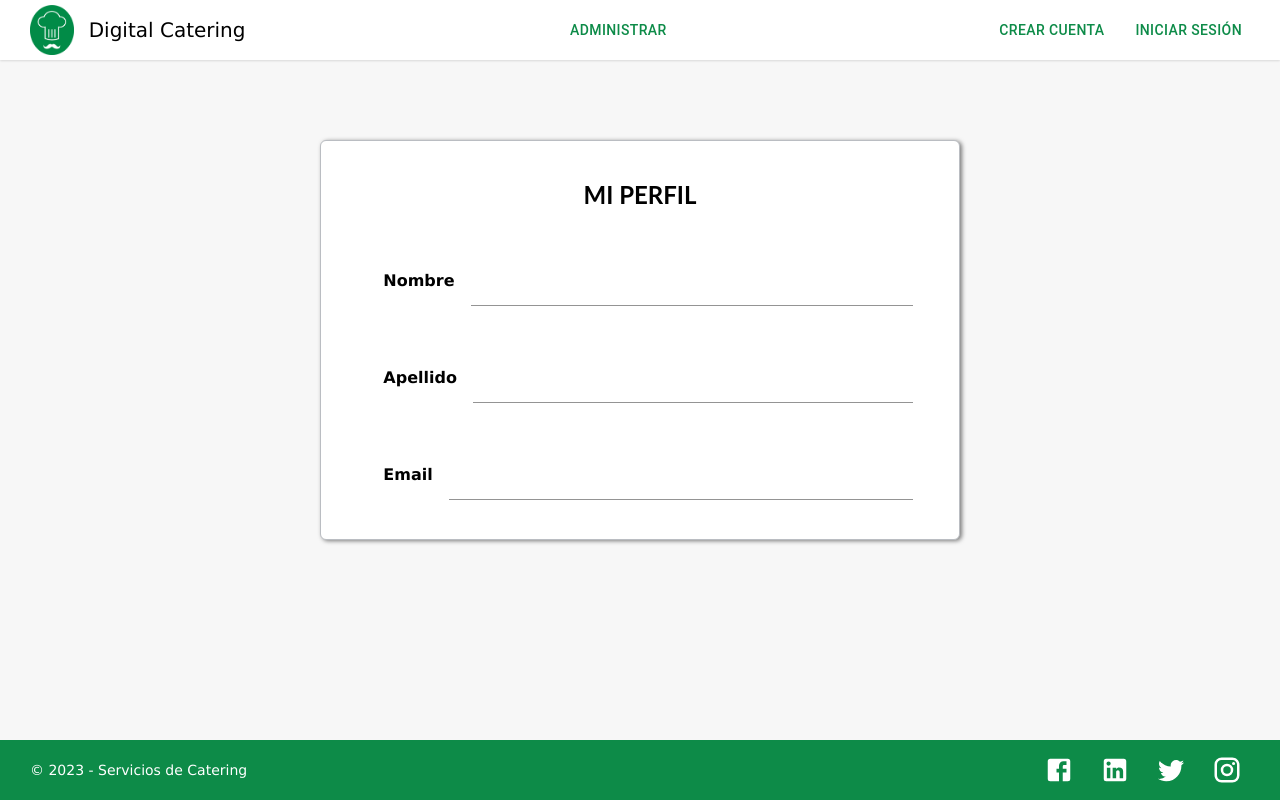
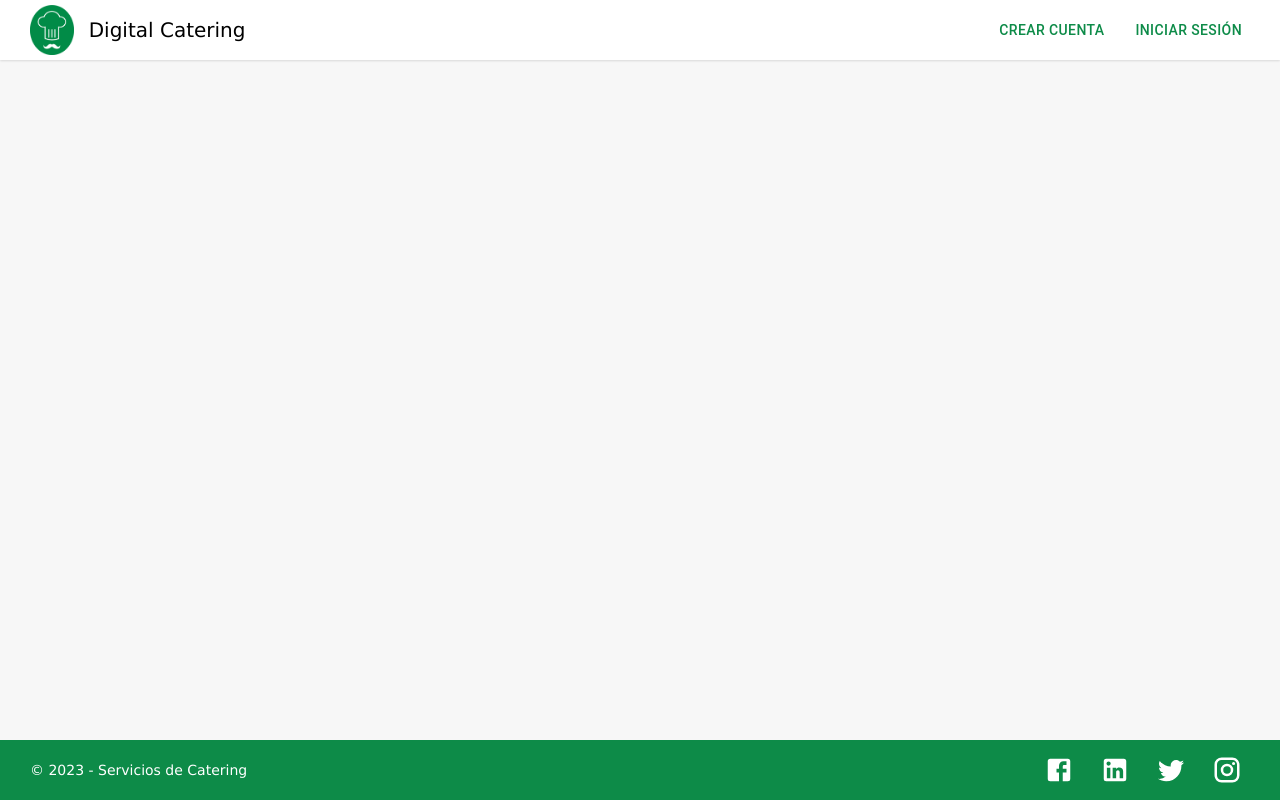
Before and after one commit to MauricioZapata00/230630-CTD-final-project-team-1-group-1, a React (Vite) app in the folder Front/: page /usuario in a window 1280 px wide. Built offline with nearby package versions, Linux system fonts and the light colour scheme.

Commit message:
nuevo componente de formulario de producto}

```diff
--- a/Front/src/components/common/Carousel/Carousel.jsx
+++ b/Front/src/components/common/Carousel/Carousel.jsx
@@ -21,10 +21,6 @@ const Carousel = ({ children }) => {
   const handleNext = () => {
     setPage(page + 1);
   };
-
-  console.log({ page });
-
-  console.log(`translateX(${movement * page * -1}px)`);
 
   useEffect(() => {
     const handleResize = () => setPageWidth(window.innerWidth);
--- a/Front/src/components/layout/Header/Header.jsx
+++ b/Front/src/components/layout/Header/Header.jsx
@@ -6,6 +6,7 @@ import { AppContext } from "../../../context";
 import PropTypes from "prop-types";
 import SettingsIcon from "@mui/icons-material/Settings";
 import LoginIcon from "@mui/icons-material/Login";
+import { buildUserData } from "../../../helpers/buidlUserDAta";
 
 const Header = ({ admin = false }) => {
   const navigateTo = useNavigate();
@@ -45,15 +46,17 @@ const Header = ({ admin = false }) => {
   useEffect(() => {
     const logedUserData = localStorage.getItem("logedUser");
     if (logedUserData) {
+      const userData = JSON.parse(logedUserData);
+      buildUserData(userData.dto);
       setLogedUser(JSON.parse(logedUserData));
     }
   }, [setLogedUser]);
 
-  /* useEffect(() => {
+  useEffect(() => {
     if (admin && logedUser?.rolName !== "ADMIN") {
       navigateTo("/");
     }
-  }, [admin, logedUser, navigateTo]); */
+  }, [admin, logedUser, navigateTo]);
 
   return (
     <>
@@ -75,8 +78,8 @@ const Header = ({ admin = false }) => {
             <Button onClick={handleGoToSite}>Ir al Sitio</Button>
           </div>
         )}
-        {!admin && (
-          /* logedUser?.rolName === "ADMIN" && */ <div>
+        {!admin && logedUser?.rolName === "ADMIN" && (
+          <div>
             <Button onClick={handleGoToAdmin}>Administrar</Button>
           </div>
         )}
--- a/Front/src/components/pages/LoginPage/LoginPage.jsx
+++ b/Front/src/components/pages/LoginPage/LoginPage.jsx
@@ -5,10 +5,11 @@ import { AppContext } from "../../../context";
 import { validateUser } from "../../../services";
 import { TextField } from "@mui/material";
 import ErrorMessage from "../../common/ErrorMessage";
+import { buildUserData } from "../../../helpers/buidlUserDAta";
 
 const LoginPage = () => {
   const navigateTo = useNavigate();
-  const { setLogedUser, error, setError, userData, setUserData } = useContext(AppContext);
+  const { setLogedUser, error, setError } = useContext(AppContext);
 
   const [email, setEmail] = useState("");
   const [contrasena, setContrasena] = useState("");
@@ -54,29 +55,25 @@ const LoginPage = () => {
     try {
       const response = await validateUser({ email, contrasena });
 
-      console.log({ response });
-
-      const userData = response?.data || {};
-      setUserData(response.data)
+      const responseData = response?.data || {};
+      const userData = buildUserData(responseData.dto);
 
       const firstLetter = email.charAt(0).toUpperCase();
       const username = email.split("@")[0];
       const logedUser = {
         userName: username,
         avatar: firstLetter,
-        isAdmin: true,
         ...userData,
+        ...responseData,
       };
-      console.log(userData);
+      console.log({ logedUser });
       setLogedUser(logedUser);
       localStorage.setItem("logedUser", JSON.stringify(logedUser));
       setSending(false);
       navigateTo("/");
-      console.log("Inicio de sesión exitoso");
     } catch (error) {
       setError("Email y/o contraseña incorrectos");
       setSending(false);
-      console.error("Error al iniciar sesión", error);
     }
   };
 
--- a/Front/src/components/pages/UserPage/UserPage.jsx
+++ b/Front/src/components/pages/UserPage/UserPage.jsx
@@ -4,35 +4,31 @@ import { Input } from "@mui/material";
 import { useNavigate } from "react-router-dom";
 
 const UserPage = () => {
-    const { userData, setUserData } = useContext(AppContext);
+  const { logedUser } = useContext(AppContext);
   const navigateTo = useNavigate();
 
-
-
-    useEffect(() => {
-
-            const parsedData = JSON.parse(sessionStorage.getItem('userData') || '[]');
-
-            setUserData(parsedData);
-            console.log(setUserData);
-
-    }, []);
-
-    if (!userData) {
+  if (!logedUser) {
     return null;
   }
-    console.log(userData);
-    const { nombre, apellido, email } = userData;
+  console.log(logedUser);
+  const { nombre, apellido, email } = logedUser;
   return (
     <div className="user-page">
       <div className="user-page__info">
         <h2>MI PERFIL</h2>
-                <p><label >Nombre</label> <Input fullWidth type="text" value={nombre} /></p>
-                <p><label >Apellido</label> <Input fullWidth type="text" value={apellido} /></p>
-                <p><label >Email</label> <Input fullWidth type="text" value={email} /></p>
+        <p>
+          <label>Nombre</label> <Input fullWidth type="text" value={nombre} />
+        </p>
+        <p>
+          <label>Apellido</label>{" "}
+          <Input fullWidth type="text" value={apellido} />
+        </p>
+        <p>
+          <label>Email</label> <Input fullWidth type="text" value={email} />
+        </p>
       </div>
     </div>
-    )
-}
+  );
+};
 
-export default UserPage
+export default UserPage;
--- a/Front/src/context/index.jsx
+++ b/Front/src/context/index.jsx
@@ -7,8 +7,6 @@ const AppContextProvider = ({ children }) => {
   const [logedUser, setLogedUser] = useState(null);
   const [success, setSuccess] = useState(null);
   const [error, setError] = useState(null);
-  const [userData, setUserData] = useState();
-
 
   const contextValue = {
     logedUser,
@@ -17,8 +15,6 @@ const AppContextProvider = ({ children }) => {
     setSuccess,
     error,
     setError,
-    userData,
-    setUserData,
   };
 
   return (
--- /dev/null
+++ b/Front/src/helpers/buidlUserData.js
@@ -0,0 +1,9 @@
+export const buildUserData = (userDto) => {
+  let userData = {};
+  const properties = userDto.replace("{", "").replace("}", "").split(", ");
+  properties.forEach((prop) => {
+    const keyValue = prop.replace('"', "").replace("'", "").split("=");
+    userData[keyValue[0]] = keyValue[1].slice(0, -1);
+  });
+  return userData;
+};
--- a/Front/src/services/index.jsx
+++ b/Front/src/services/index.jsx
@@ -3,7 +3,7 @@ import axios from "axios";
 const baseUrl = import.meta.env.VITE_BASE_URI;
 
 export const createUser = (data) => {
-  return axios.post(`${baseUrl}/usuarios/`, data);
+  return axios.post(`${baseUrl}/usuarios/registrar`, data);
 };
 
 export const validateUser = (data) => {
```
Lines whose indentation alone changed are shown as unchanged.
